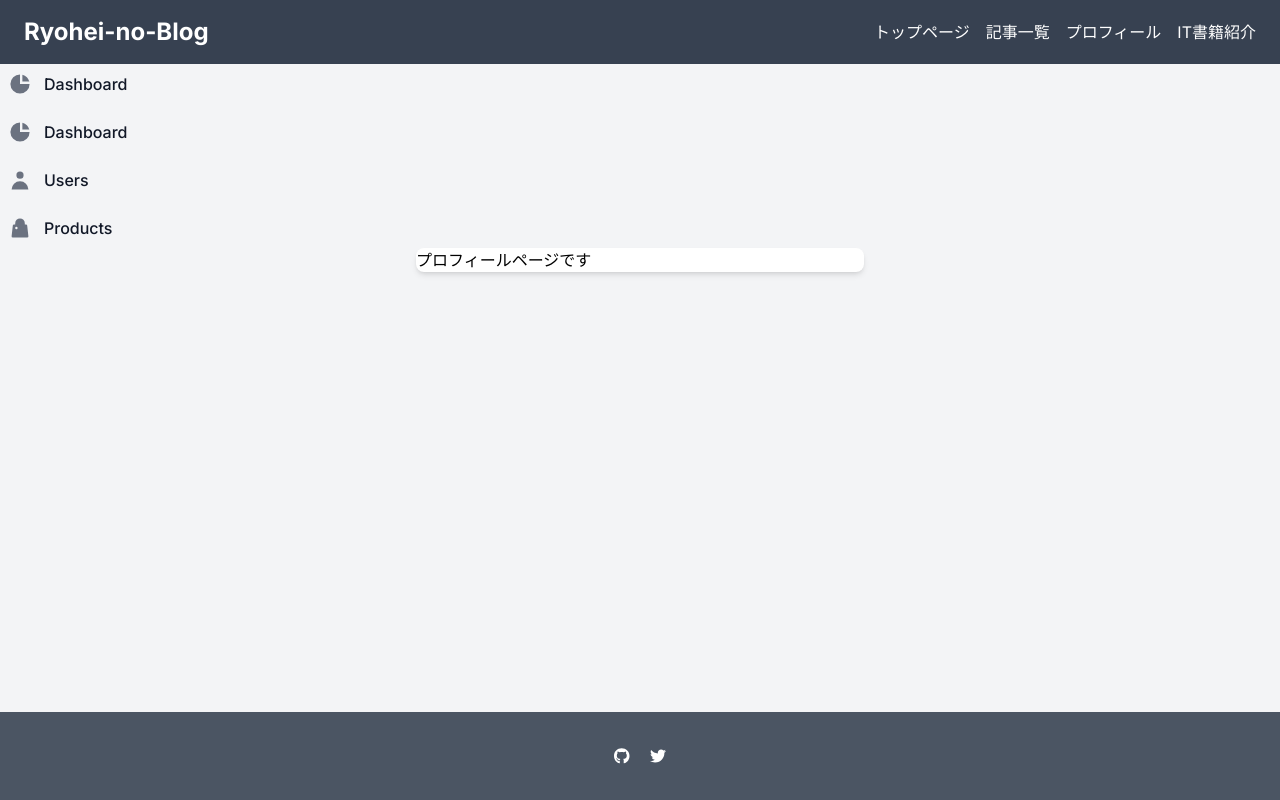
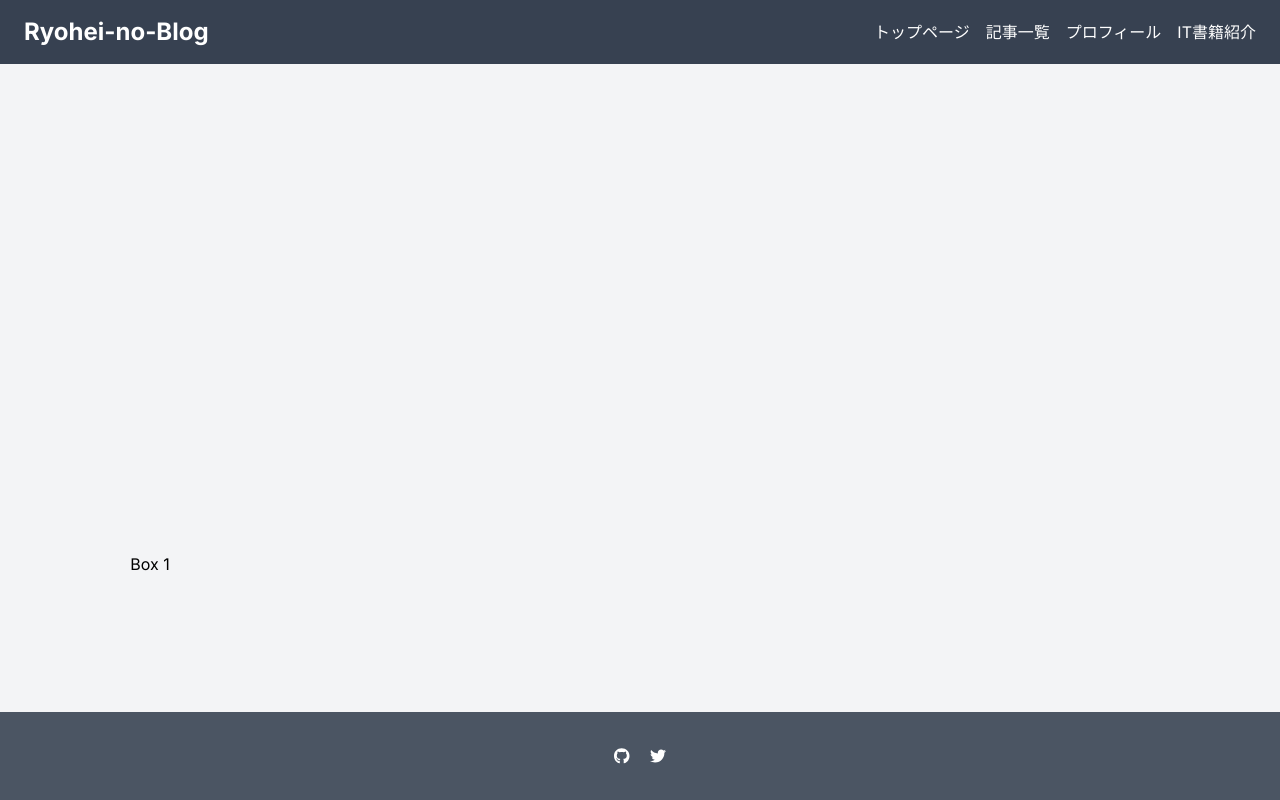
Before and after one commit to hukuryo/Blog-Practice, a Next.js app in the folder next-blog/: page /profile in a window 1280 px wide. Shown: the top 800 px of the page. Built offline with nearby package versions, Linux system fonts and the light colour scheme.

Commit message:
サイドバーをコンポーネント化しました

```diff
--- a/next-blog/app/components/SideBar.tsx
+++ b/next-blog/app/components/SideBar.tsx
@@ -1,46 +1,12 @@
+import { Center, Grid, Text ,GridItem } from "@chakra-ui/react";
 
 
 export function SideBar() {
     return (
         <>
-            <section className="">
-                <ul className="space-y-2 font-medium">
-                    <li>
-                    <a href="#" className="flex items-center p-2 text-gray-900 rounded-lg dark:text-white hover:bg-gray-100 dark:hover:bg-gray-700">
-                        <svg aria-hidden="true" className="w-6 h-6 text-gray-500 transition duration-75 dark:text-gray-400 group-hover:text-gray-900 dark:group-hover:text-white" fill="currentColor" viewBox="0 0 20 20" xmlns="http://www.w3.org/2000/svg">
-                        <path d="M2 10a8 8 0 018-8v8h8a8 8 0 11-16 0z"></path>
-                        <path d="M12 2.252A8.014 8.014 0 0117.748 8H12V2.252z"></path>
-                        </svg>
-                        <span className="ml-3">Dashboard</span>
-                    </a>
-                    </li>
-                    <li>
-                    <a href="#" className="flex items-center p-2 text-gray-900 rounded-lg dark:text-white hover:bg-gray-100 dark:hover:bg-gray-700">
-                        <svg aria-hidden="true" className="w-6 h-6 text-gray-500 transition duration-75 dark:text-gray-400 group-hover:text-gray-900 dark:group-hover:text-white" fill="currentColor" viewBox="0 0 20 20" xmlns="http://www.w3.org/2000/svg">
-                        <path d="M2 10a8 8 0 018-8v8h8a8 8 0 11-16 0z"></path>
-                        <path d="M12 2.252A8.014 8.014 0 0117.748 8H12V2.252z"></path>
-                        </svg>
-                        <span className="ml-3">Dashboard</span>
-                    </a>
-                    </li>
-                    <li>
-                    <a href="#" className="flex items-center p-2 text-gray-900 rounded-lg dark:text-white hover:bg-gray-100 dark:hover:bg-gray-700">
-                        <svg aria-hidden="true" className="flex-shrink-0 w-6 h-6 text-gray-500 transition duration-75 dark:text-gray-400 group-hover:text-gray-900 dark:group-hover:text-white" fill="currentColor" viewBox="0 0 20 20" xmlns="http://www.w3.org/2000/svg">
-                        <path d="M10 9a3 3 0 100-6 3 3 0 000 6zm-7 9a7 7 0 1114 0H3z"></path>
-                        </svg>
-                        <span className="flex-1 ml-3 whitespace-nowrap">Users</span>
-                    </a>
-                    </li>
-                    <li>
-                    <a href="#" className="flex items-center p-2 text-gray-900 rounded-lg dark:text-white hover:bg-gray-100 dark:hover:bg-gray-700">
-                        <svg aria-hidden="true" className="flex-shrink-0 w-6 h-6 text-gray-500 transition duration-75 dark:text-gray-400 group-hover:text-gray-900 dark:group-hover:text-white" fill="currentColor" viewBox="0 0 20 20" xmlns="http://www.w3.org/2000/svg">
-                        <path d="M10 2a4 4 0 00-4 4v1H5a1 1 0 00-.994.89l-1 9A1 1 0 004 18h12a1 1 0 00.994-1.11l-1-9A1 1 0 0015 7h-1V6a4 4 0 00-4-4zm2 5V6a2 2 0 10-4 0v1h4zm-6 3a1 1 0 112 0 1 1 0 01-2 0zm7-1a1 1 0 100 2 1 1 0 000-2z"></path>
-                        </svg>
-                        <span className="flex-1 ml-3 whitespace-nowrap">Products</span>
-                    </a>
-                    </li>
-                </ul>
-            </section>
+            <Center w='300px' h='1000px' bg='gray.100'>
+                <Text>Box 1</Text>
+            </Center>
         </>
     );
 }
--- a/next-blog/app/page.tsx
+++ b/next-blog/app/page.tsx
@@ -10,24 +10,7 @@ export default function Home() {
       <ChakraProvider>
         <Header />
         <main>
-          <h1>ホームページです</h1>
-            <Card
-              direction={{ base: 'column', sm: 'row' }}
-              overflow='hidden'
-              variant='outline'
-            >
-            <Text></Text>
-            <Stack>
-              <CardBody>
-                <Heading size='md'>The perfect latte</Heading>
-              </CardBody>
-              <CardFooter>
-                <Button variant='solid' colorScheme='blue'>
-                  Buy Latte
-                </Button>
-              </CardFooter>
-            </Stack>
-          </Card>
+          <SideBar/>
         </main>
       </ChakraProvider>
   );
```
